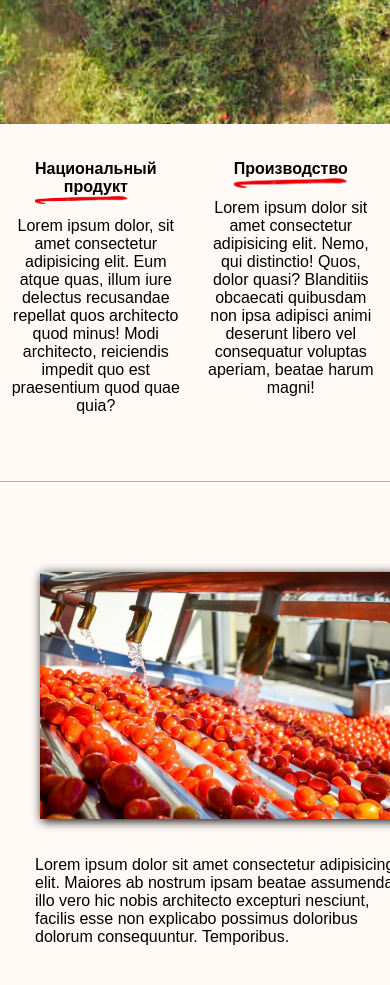
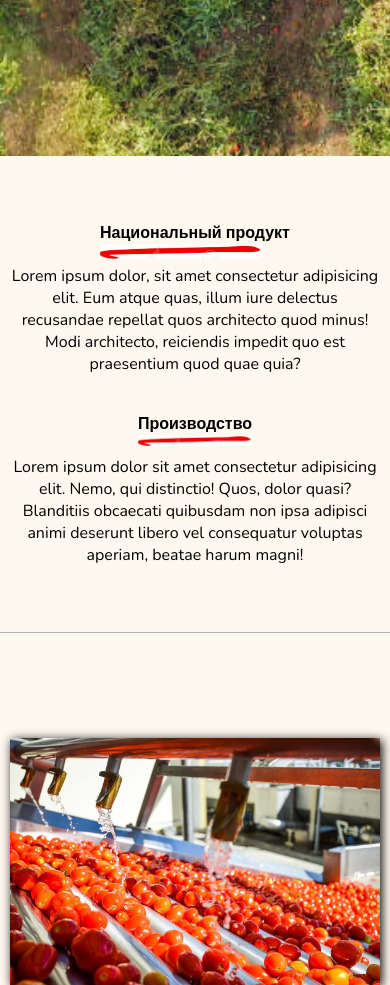
Before and after one commit to JkeeZander/tomato, a website: page public/index.html in a window 390 px wide. Shown: the part 620-1605 px from the top of the page. Drawn offline with nearby package versions, Linux system fonts and the light colour scheme.

Commit message:
some new changes

```diff
--- a/public/index.html
+++ b/public/index.html
@@ -4,6 +4,11 @@
     <meta http-equiv="X-UA-Compatible" content="IE=edge" />
     <meta name="viewport" content="width=device-width, initial-scale=1.0" />
     <link href="style.css" rel="stylesheet" />
+    <link rel="preconnect" href="https://fonts.gstatic.com" />
+    <link
+      href="https://fonts.googleapis.com/css2?family=Nunito:wght@200&display=swap"
+      rel="stylesheet"
+    />
     <script src="script.js" defer></script>
     <title>Томатный завод</title>
   </head>
@@ -13,7 +18,10 @@
         <div class="navigation__top">Томаный заводик</div>
         <div class="navigation__container">
           <div class="tobechanged">
-            <img src="imgs/retro-tomato-logo-5D2975D20F-seeklogo.com.png" />
+            <img
+              src="imgs/retro-tomato-logo-5D2975D20F-seeklogo.com.png"
+              class="navbar__logo"
+            />
           </div>
           <div class="navbar__mobilemenu">
             <span class="menu"></span>
--- a/public/style.css
+++ b/public/style.css
@@ -1,6 +1,9 @@
+html,
 body {
   margin: 0;
-  font-family: "Ubuntu", sans-serif;
+  padding: 0;
+  width: 100%;
+  font-family: "Nunito", sans-serif;
   background-color: rgba(255, 244, 230, 0.4);
 }
 
@@ -33,7 +36,7 @@ h1 {
   text-align: center;
   background-color: teal;
 }
-img {
+.navbar__logo {
   max-width: 80px;
   position: relative;
   top: -15px;
@@ -102,6 +105,7 @@ ul {
   max-width: 700px;
   margin: 0 auto;
   color: white;
+  padding: 0 10px;
 }
 
 /*Introduction part end*/
@@ -113,7 +117,7 @@ ul {
 .quality__container {
   margin: 0 auto;
   margin-bottom: 50px;
-  padding: 0 10px;
+  padding: 30px 10px;
   padding-bottom: 50px;
   border-bottom: 1px solid rgb(180, 180, 180);
   display: flex;
@@ -162,7 +166,7 @@ ul {
   justify-content: space-between;
   max-width: 1050px;
   width: 100%;
-  padding: 20px;
+  padding: 20px 0;
 }
 .info__image {
   max-height: 300px;
@@ -209,22 +213,24 @@ ul {
 .footer__copyright__center {
   margin: 0 auto;
 }
-.footer__copyright__links ul {
+.footer__links {
   display: flex;
   align-items: center;
   justify-content: center;
   padding: 0;
+  font-size: 0.75rem;
 }
 .footer__element {
   padding: 5px 15px;
 }
 .footer__copyright__info {
   text-align: center;
+  font-size: 0.8rem;
 }
 
 /*footer part end*/
 
-@media (max-width: 660px) {
+@media (max-width: 790px) {
   /*navbar responsive*/
   .navbar__mobilemenu {
     position: absolute;
@@ -265,6 +271,7 @@ ul {
   /* info part responsive */
   .info__element {
     flex-direction: column;
+    align-items: center;
   }
   .info__image {
     margin: 0;
@@ -306,4 +313,8 @@ ul {
   .footer__part {
     max-width: 340px;
   }
+  .quality__container {
+    flex-direction: column;
+    align-items: center;
+  }
 }
```
